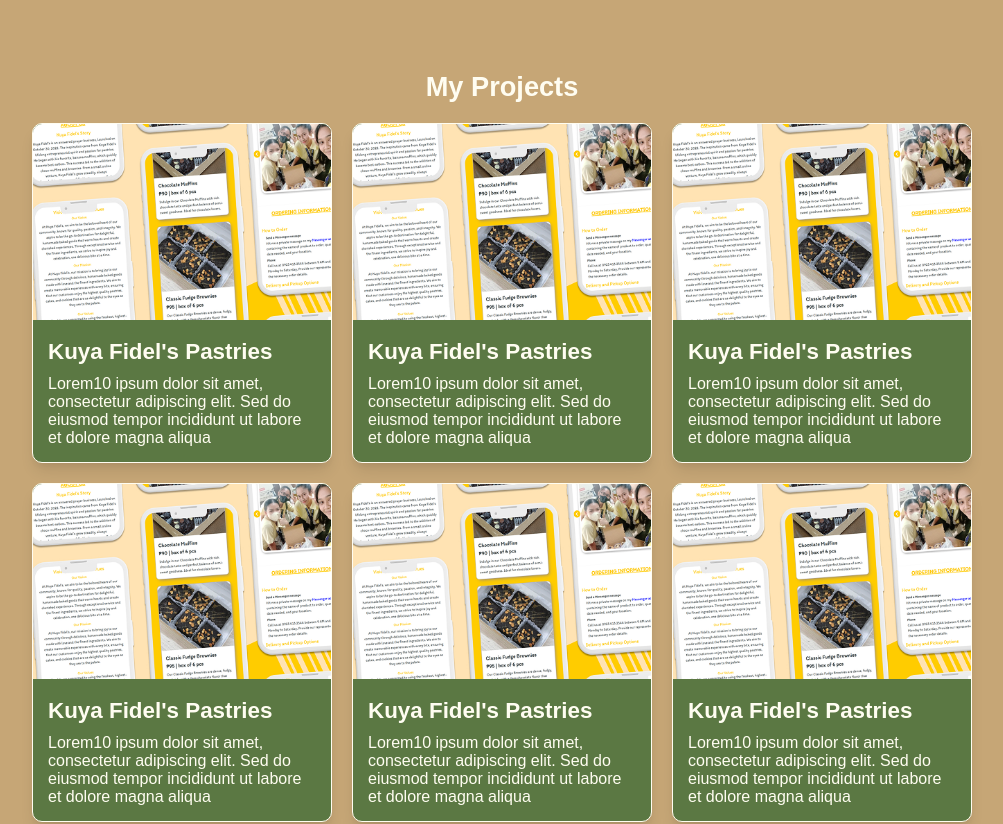
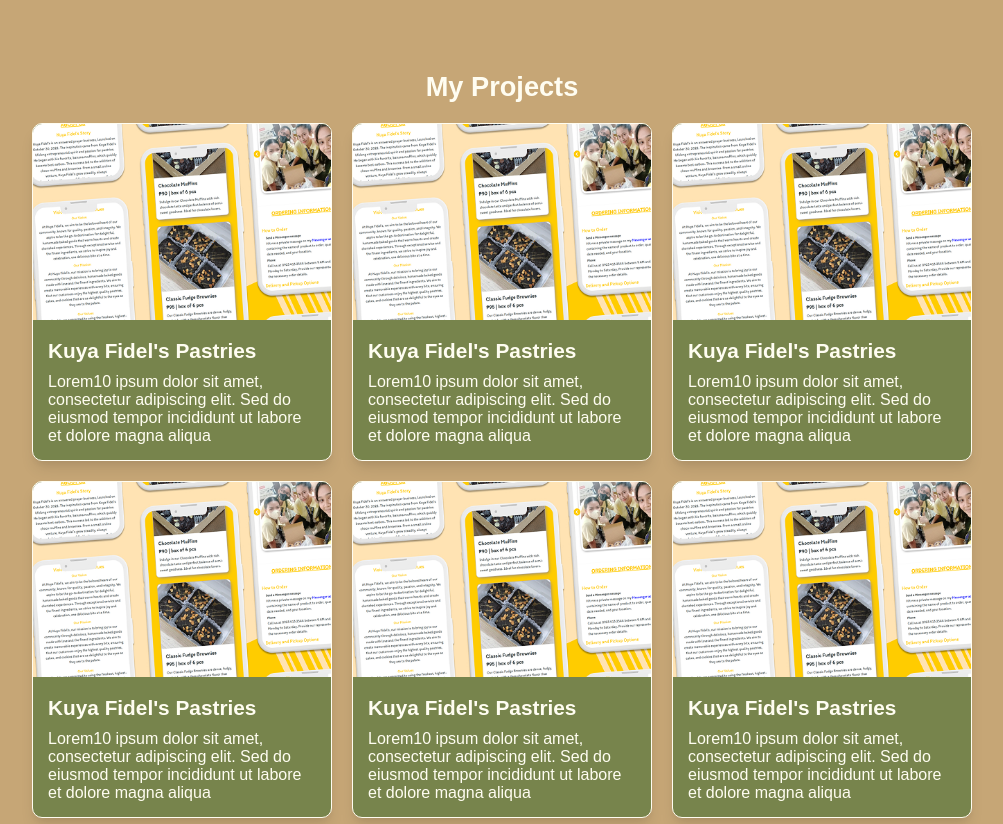
Before and after one commit to Fidel-Robin/Portfolio-Website, a React (Vite) app: page / in a window 1280 px wide. Shown: the part 1880-2704 px from the top of the page, without its empty margins (138-1141 px from the left). Built offline with nearby package versions, Linux system fonts and the light colour scheme.

Commit message:
changed card color

```diff
--- a/src/components/Projects.css
+++ b/src/components/Projects.css
@@ -37,6 +37,8 @@
     .card{
       /* background-color: var(--brown); */
       background-color: #5b7843;
+      background-color: #77844C;
+      /* background-color: #9F955E; */
       border-radius: 10px;
       border: 1px solid var(--white);
       overflow: hidden;
@@ -58,7 +60,7 @@
         padding: 15px;
 
         h3{
-          font-size: 1.4rem;
+          font-size: 1.3rem;
           margin-bottom: 10px;
         }
 
```
